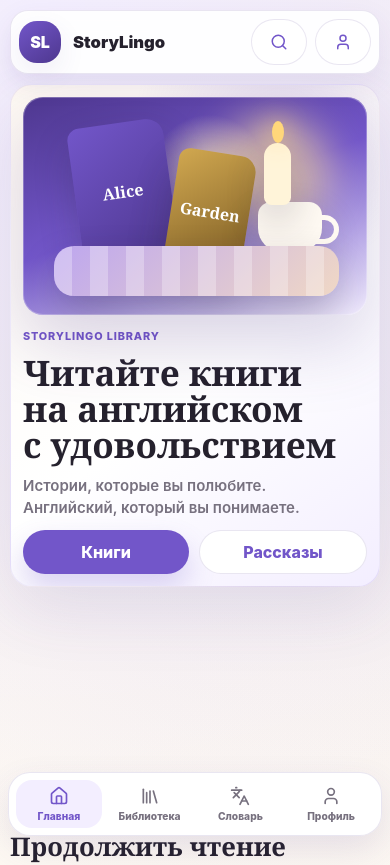
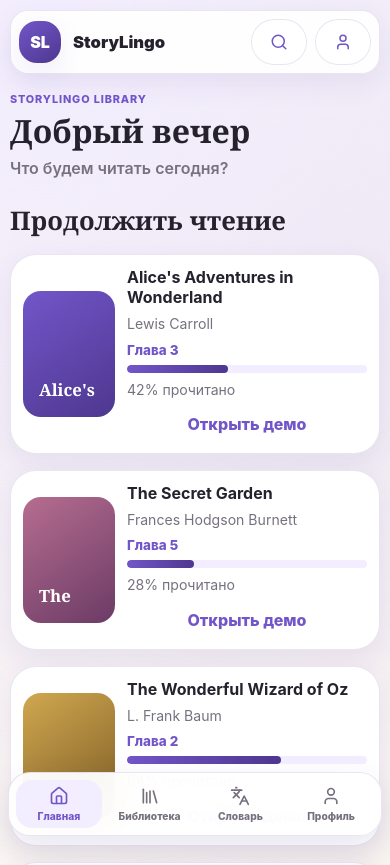
Before and after one commit to voichikpolina88-design/english-stories, a React (Vite) app: page / in a window 390 px wide. Shown: the top 865 px of the page. Built offline with nearby package versions, Linux system fonts and the light colour scheme.

Commit message:
fix: remove home hero block

```diff
--- a/src/App.tsx
+++ b/src/App.tsx
@@ -139,7 +139,7 @@ function App() {
           />
         ) : (
           <>
-            {page === "home" ? <HomePage onNavigate={navigate} onOpenBook={setActiveBookId} progress={progress.readingProgress} /> : null}
+            {page === "home" ? <HomePage onOpenBook={setActiveBookId} progress={progress.readingProgress} /> : null}
             {page === "library" ? <LibraryPage onOpenBook={setActiveBookId} progress={progress.readingProgress} /> : null}
             {page === "dictionary" ? <DictionaryPage /> : null}
             {page === "profile" ? <ProfilePage language={progress.selectedLanguage ?? "Russian"} onSelectLanguage={selectLanguage} progress={progress.readingProgress} /> : null}
@@ -212,32 +212,29 @@ function Logo({ compact = false }: { compact?: boolean }) {
 }
 
 function HomePage({
-  onNavigate,
   onOpenBook,
   progress,
 }: {
-  onNavigate: (page: Page) => void;
   onOpenBook: (bookId: string) => void;
   progress: Record<string, number>;
 }) {
   return (
     <main className="book-home">
-      <section className="book-hero">
-        <div className="book-hero-copy">
-          <span className="eyebrow">StoryLingo Library</span>
-          <h1>Читайте книги<br />на английском<br />с удовольствием</h1>
-          <p>Истории, которые вы полюбите.<br />Английский, который вы понимаете.</p>
-          <div className="hero-actions">
-            <button className="primary-button" type="button" onClick={() => onNavigate("library")}>Книги</button>
-            <button className="secondary-button" type="button" onClick={() => onNavigate("library")}>Рассказы</button>
-          </div>
-        </div>
-        <ReadingScene />
+      <section className="home-welcome">
+        <span className="eyebrow">StoryLingo Library</span>
+        <h1>Добрый вечер</h1>
+        <p>Что будем читать сегодня?</p>
       </section>
 
       <BookSection title="Продолжить чтение" className="continue-grid">
         {continueBooks.map((book) => (
           <ContinueBookCard key={book.id} book={book} progressValue={progress[book.id] ?? book.progress} onOpen={onOpenBook} />
+        ))}
+      </BookSection>
+
+      <BookSection title="Популярные книги" className="continue-grid popular-book-grid">
+        {continueBooks.map((book) => (
+          <ContinueBookCard key={`popular-${book.id}`} book={book} progressValue={book.progress} onOpen={onOpenBook} />
         ))}
       </BookSection>
 
@@ -384,19 +381,6 @@ function ReaderPreview({
   );
 }
 
-function ReadingScene() {
-  return (
-    <div className="reading-scene" aria-label="Уютная книжная композиция">
-      <div className="scene-glow" />
-      <div className="scene-book scene-book-main">Alice</div>
-      <div className="scene-book scene-book-side">Garden</div>
-      <div className="scene-cup" />
-      <div className="scene-candle" />
-      <div className="scene-blanket" />
-    </div>
-  );
-}
-
 function BookSection({ title, className, children }: { title: string; className: string; children: ReactNode }) {
   return (
     <section className="book-section">
--- a/src/styles.css
+++ b/src/styles.css
@@ -225,26 +225,10 @@ p {
   gap: 28px;
 }
 
-.book-hero {
+.home-welcome {
   display: grid;
-  grid-template-columns: minmax(0, 1.02fr) minmax(320px, 0.98fr);
-  gap: clamp(24px, 5vw, 52px);
-  min-height: 520px;
-  padding: clamp(28px, 6vw, 64px);
-  overflow: hidden;
-  border: 1px solid rgba(114, 86, 201, 0.12);
-  border-radius: 34px;
-  background:
-    radial-gradient(circle at 84% 20%, rgba(114, 86, 201, 0.18), transparent 30%),
-    linear-gradient(135deg, #fffaf3 0%, #ffffff 52%, var(--purple-soft) 100%);
-  box-shadow: 0 22px 70px rgba(78, 55, 143, 0.12);
-}
-
-.book-hero-copy {
-  display: grid;
-  align-content: center;
-  justify-items: start;
-  gap: 22px;
+  gap: 8px;
+  padding: 8px 0 4px;
 }
 
 .eyebrow {
@@ -255,7 +239,7 @@ p {
   text-transform: uppercase;
 }
 
-.book-hero h1,
+.home-welcome h1,
 .page-title h1,
 .reader-copy h1 {
   color: var(--ink);
@@ -264,13 +248,12 @@ p {
   letter-spacing: 0;
 }
 
-.book-hero h1 {
-  max-width: 650px;
-  font-size: clamp(3rem, 6vw, 5.8rem);
-  line-height: 0.96;
+.home-welcome h1 {
+  font-size: clamp(2rem, 4vw, 3rem);
+  line-height: 1.05;
 }
 
-.book-hero p,
+.home-welcome p,
 .page-title p,
 .reader-copy p,
 .profile-panel p {
@@ -279,12 +262,11 @@ p {
   font-weight: 560;
 }
 
-.book-hero p {
-  max-width: 470px;
-  font-size: clamp(1.08rem, 2vw, 1.35rem);
+.home-welcome p {
+  color: var(--muted);
+  font-size: clamp(1rem, 1.6vw, 1.16rem);
 }
 
-.hero-actions,
 .language-actions {
   display: flex;
   flex-wrap: wrap;
@@ -329,118 +311,6 @@ p {
   border: 0;
   background: transparent;
   color: var(--purple);
-}
-
-.reading-scene {
-  position: relative;
-  min-height: 390px;
-  align-self: center;
-  border-radius: 32px;
-  background:
-    radial-gradient(circle at 54% 34%, rgba(255, 238, 189, 0.82), transparent 24%),
-    linear-gradient(160deg, var(--purple-dark) 0%, var(--purple) 48%, var(--purple-soft) 100%);
-  box-shadow: inset 0 0 0 1px rgba(255, 255, 255, 0.28), 0 28px 70px rgba(78, 55, 143, 0.22);
-  overflow: hidden;
-}
-
-.scene-glow {
-  position: absolute;
-  right: 16%;
-  top: 13%;
-  width: 150px;
-  height: 150px;
-  border-radius: 999px;
-  background: rgba(255, 226, 159, 0.65);
-  filter: blur(20px);
-}
-
-.scene-book,
-.scene-cup,
-.scene-candle,
-.scene-blanket {
-  position: absolute;
-  box-shadow: 0 18px 38px rgba(37, 33, 45, 0.24);
-}
-
-.scene-book {
-  display: grid;
-  place-items: center;
-  color: #fff;
-  font-family: Georgia, "Times New Roman", serif;
-  font-weight: 760;
-}
-
-.scene-book-main {
-  left: 18%;
-  bottom: 22%;
-  width: 142px;
-  height: 200px;
-  border-radius: 16px 22px 22px 16px;
-  background: linear-gradient(145deg, var(--purple), var(--purple-dark));
-  transform: rotate(-8deg);
-}
-
-.scene-book-side {
-  left: 45%;
-  bottom: 18%;
-  width: 112px;
-  height: 172px;
-  border-radius: 14px 20px 20px 14px;
-  background: linear-gradient(145deg, #d1a850, #7b5b24);
-  transform: rotate(9deg);
-}
-
-.scene-cup {
-  right: 15%;
-  bottom: 26%;
-  width: 92px;
-  height: 72px;
-  border-radius: 18px 18px 34px 34px;
-  background: #fffaf3;
-}
-
-.scene-cup::after {
-  content: "";
-  position: absolute;
-  right: -24px;
-  top: 18px;
-  width: 28px;
-  height: 28px;
-  border: 7px solid #fffaf3;
-  border-left: 0;
-  border-radius: 0 24px 24px 0;
-}
-
-.scene-candle {
-  right: 23%;
-  top: 26%;
-  width: 36px;
-  height: 88px;
-  border-radius: 14px 14px 8px 8px;
-  background: #fff4d9;
-}
-
-.scene-candle::before {
-  content: "";
-  position: absolute;
-  left: 11px;
-  top: -30px;
-  width: 16px;
-  height: 30px;
-  border-radius: 50%;
-  background: #ffd77a;
-  box-shadow: 0 0 24px rgba(255, 215, 122, 0.9);
-}
-
-.scene-blanket {
-  left: 12%;
-  right: 10%;
-  bottom: 9%;
-  height: 72px;
-  border-radius: 28px;
-  background:
-    repeating-linear-gradient(90deg, rgba(255, 255, 255, 0.28) 0 18px, transparent 18px 36px),
-    linear-gradient(135deg, #bda6ef, #f0d8c5);
 }
 
 .book-section {
@@ -800,22 +670,6 @@ blockquote {
     color: var(--purple);
   }
 
-  .book-hero {
-    grid-template-columns: 1fr;
-    min-height: 0;
-    padding: 22px;
-    border-radius: 26px;
-  }
-
-  .reading-scene {
-    min-height: 250px;
-    order: -1;
-  }
-
-  .book-hero h1 {
-    font-size: clamp(2.55rem, 13vw, 4.3rem);
-  }
-
   .continue-grid,
   .story-grid,
   .word-grid,
@@ -834,6 +688,14 @@ blockquote {
   .continue-card .book-cover {
     min-height: 142px;
     font-size: 1.05rem;
+  }
+
+  .popular-book-grid {
+    grid-template-columns: repeat(2, minmax(0, 1fr));
+  }
+
+  .popular-book-grid .continue-card {
+    grid-template-columns: 1fr;
   }
 
   .story-card {
@@ -879,125 +741,8 @@ blockquote {
     border-radius: 16px;
   }
 
-  .book-hero {
-    gap: 14px;
-    margin-bottom: 224px;
-    padding: 12px;
-    border-radius: 22px;
-    background:
-      radial-gradient(circle at 74% 8%, rgba(114, 86, 201, 0.16), transparent 28%),
-      linear-gradient(145deg, #fffaf3 0%, #ffffff 58%, var(--purple-soft) 100%);
-  }
-
-  .book-hero-copy {
-    gap: 12px;
-    width: 100%;
-  }
-
-  .reading-scene {
-    width: 100%;
-    min-height: 0;
-    height: clamp(210px, 56vw, 244px);
-    border-radius: 20px;
-  }
-
-  .scene-glow {
-    right: 11%;
-    top: 9%;
-    width: 110px;
-    height: 110px;
-  }
-
-  .scene-book-main {
-    left: 15%;
-    bottom: 25%;
-    width: 96px;
-    height: 138px;
-    border-radius: 12px 17px 17px 12px;
-  }
-
-  .scene-book-side {
-    left: 43%;
-    bottom: 20%;
-    width: 78px;
-    height: 120px;
-    border-radius: 11px 16px 16px 11px;
-  }
-
-  .scene-cup {
-    right: 13%;
-    bottom: 29%;
-    width: 64px;
-    height: 50px;
-    border-radius: 13px 13px 24px 24px;
-  }
-
-  .scene-cup::after {
-    right: -17px;
-    top: 13px;
-    width: 19px;
-    height: 19px;
-    border-width: 5px;
-  }
-
-  .scene-candle {
-    right: 22%;
-    top: 21%;
-    width: 27px;
-    height: 62px;
-  }
-
-  .scene-candle::before {
-    left: 8px;
-    top: -22px;
-    width: 12px;
-    height: 22px;
-  }
-
-  .scene-blanket {
-    left: 9%;
-    right: 8%;
-    bottom: 9%;
-    height: 50px;
-    border-radius: 20px;
-  }
-
   .eyebrow {
     font-size: 0.68rem;
-  }
-
-  .book-hero h1 {
-    width: 100%;
-    max-width: 100%;
-    font-size: clamp(2.05rem, 9vw, 2.55rem);
-    line-height: 1.02;
-    overflow-wrap: normal;
-    word-break: normal;
-    hyphens: none;
-  }
-
-  .book-hero h1 br,
-  .book-hero p br {
-    display: initial;
-  }
-
-  .book-hero p {
-    max-width: 19rem;
-    font-size: 0.94rem;
-    line-height: 1.45;
-  }
-
-  .hero-actions {
-    width: 100%;
-    flex-wrap: nowrap;
-    gap: 10px;
-  }
-
-  .hero-actions .primary-button,
-  .hero-actions .secondary-button {
-    flex: 1 1 0;
-    min-height: 44px;
-    padding: 0 14px;
   }
 
   .continue-card {
@@ -1009,4 +754,12 @@ blockquote {
   .continue-card .book-cover {
     min-height: 126px;
   }
+
+  .popular-book-grid .continue-card {
+    grid-template-columns: 1fr;
+  }
+
+  .popular-book-grid .book-cover {
+    min-height: 148px;
+  }
 }
```
